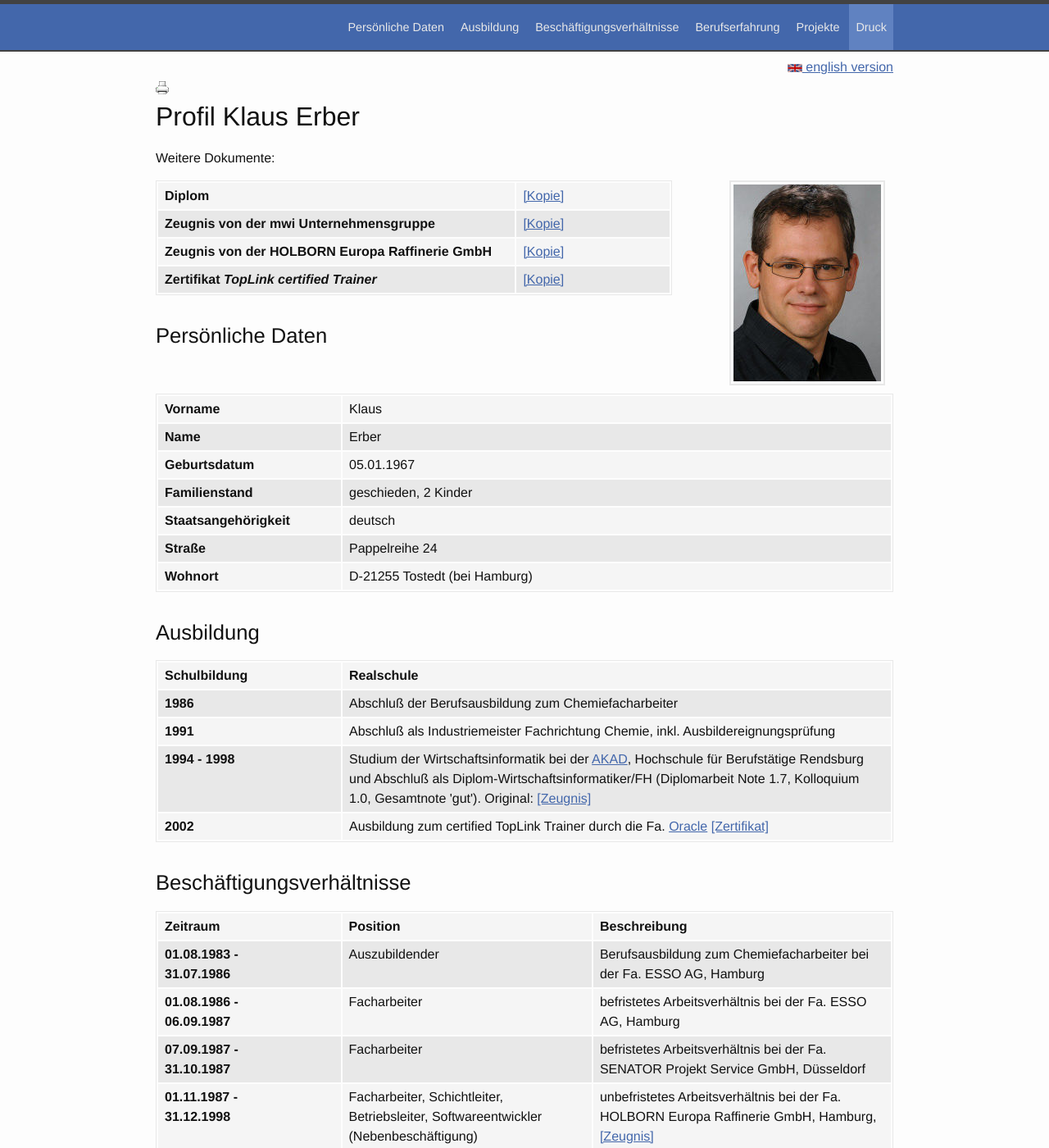
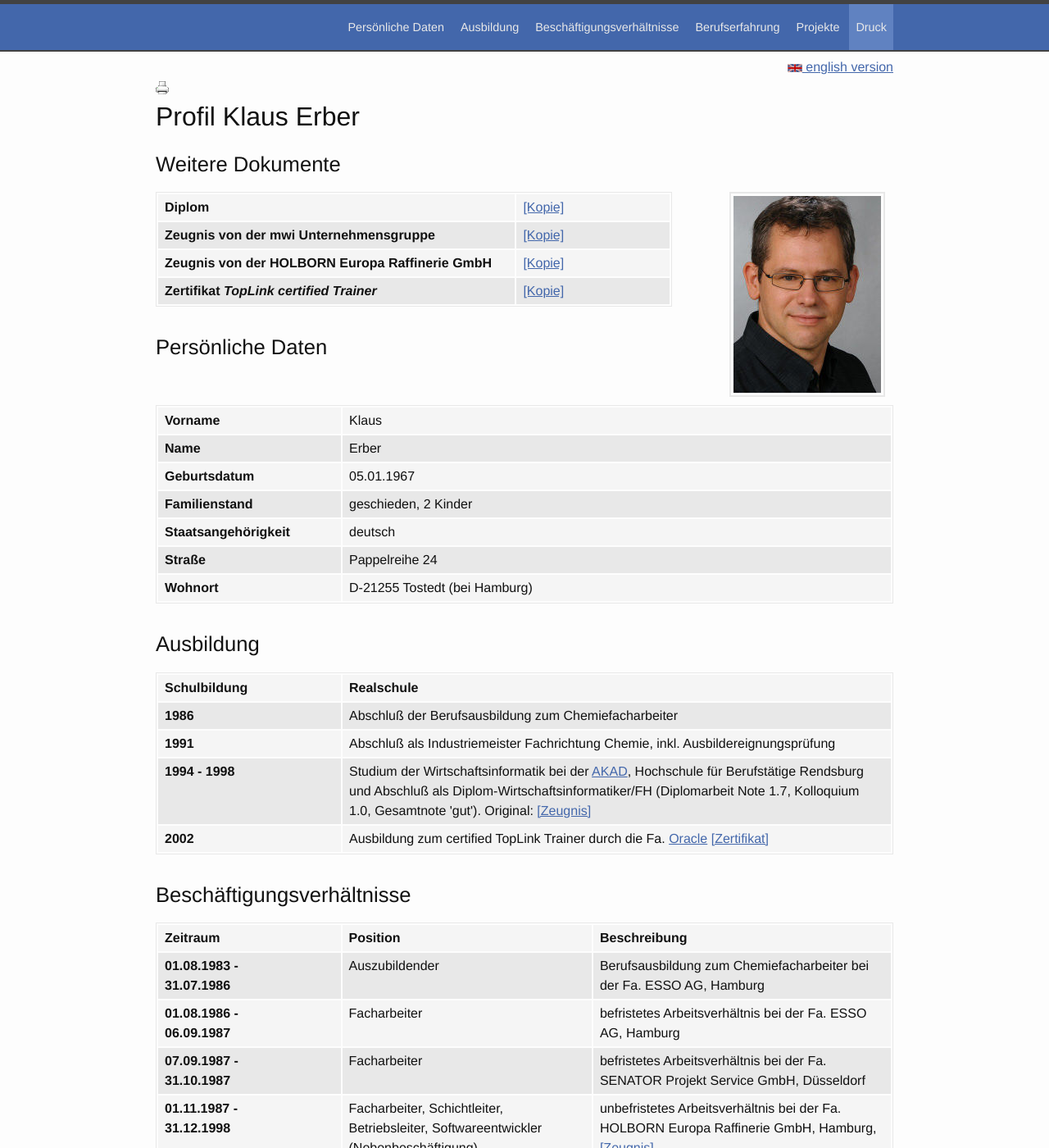
Before and after one commit to klauserber/klauserber.github.io, a Jekyll site: the page built from druck.html, in a window 1280 px wide and 1400 px high. Shown: the whole window at 82% size. Built offline with Jekyll 4.4.1, drawn with Linux system fonts in a browser that asks for light colours.

```diff
--- a/_sass/_custom.scss
+++ b/_sass/_custom.scss
@@ -67,6 +67,19 @@ nav {
 	.my-image {
 		width: 125px;
 	}
+
+	body {
+		font-size: 0.8em;
+	}
+
+	.post-content h1 {
+		font-size: 1.8em;
+	}
+
+	.post-content h2 {
+		font-size: 1.4em;
+	}
+
 }
 
 @media screen {
--- a/druck.html
+++ b/druck.html
@@ -8,7 +8,8 @@ notitle: 1
 ---
 <a href="#" class="hide-print" onclick="window.print();"><img src="img/printbutton.gif"></a>
 <h1>Profil Klaus Erber</h1>
-<p>Weitere Dokumente:</p>
+
+<h2>Weitere Dokumente</h2>
 <img class="my-image" src="img/ErberKlaus.jpg" />
 <table style="width:70%">
     <tbody>
--- a/print.html
+++ b/print.html
@@ -8,7 +8,8 @@ notitle: 1
 ---
 <a href="#" class="hide-print" onclick="window.print();"><img src="img/printbutton.gif"></a>
 <h1>Profile Klaus Erber</h1>
-<p>Other documents:</p>
+
+<h2>Other documents</h2>
 <img class="my-image" src="img/ErberKlaus.jpg" />
 <table style="width:70%">
     <tbody>
```
